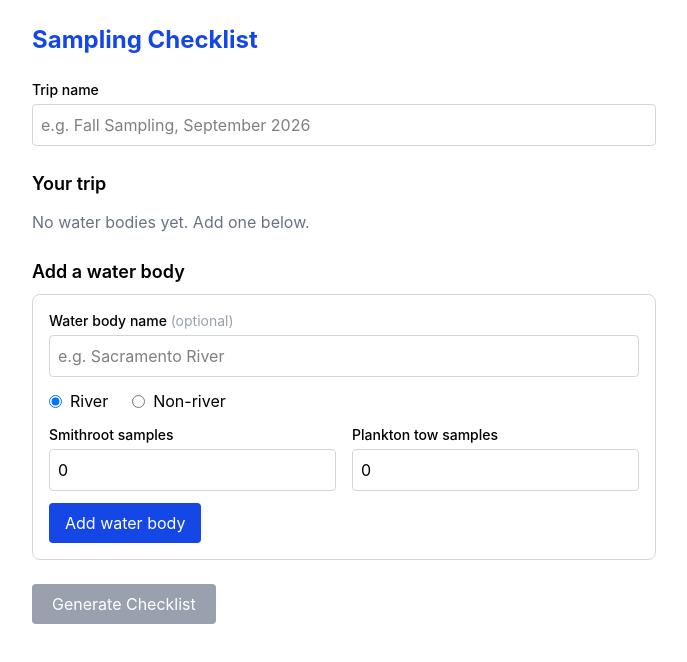
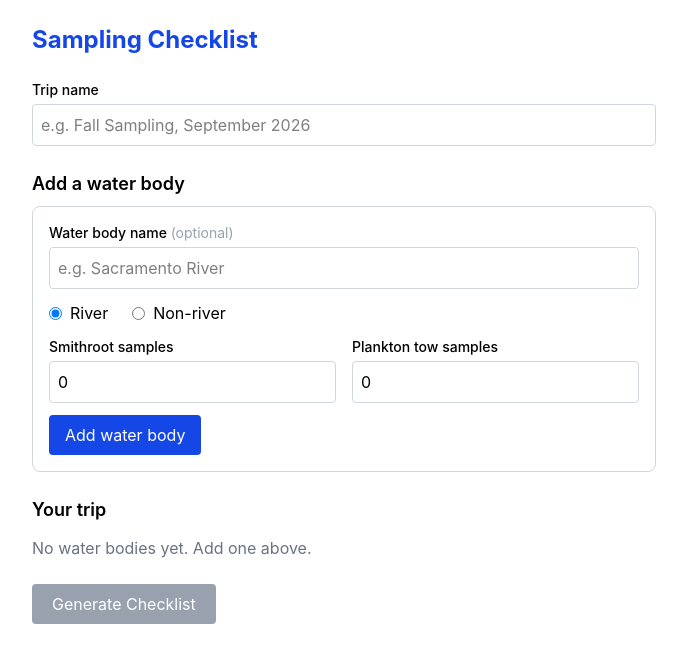
Before and after one commit to nicolekreardon/cdfw-sampling-checklist, a React (Vite) app: page / in a window 1280 px wide. Shown: the top 662 px of the page, without its empty margins (296-983 px from the left). Built offline with nearby package versions, Linux system fonts and the light colour scheme.

Commit message:
Move add water body form above trip list

```diff
--- a/src/App.tsx
+++ b/src/App.tsx
@@ -115,10 +115,15 @@ export default function App() {
         />
       </div>
 
+      <section className="space-y-2">
+        <h2 className="text-lg font-semibold">Add a water body</h2>
+        <WaterBodyForm onSave={addWaterBody} />
+      </section>
+
       <section className="space-y-3">
         <h2 className="text-lg font-semibold">Your trip</h2>
         {waterBodies.length === 0 && (
-          <p className="text-gray-500">No water bodies yet. Add one below.</p>
+          <p className="text-gray-500">No water bodies yet. Add one above.</p>
         )}
 
         {waterBodies.map((wb) =>
@@ -155,11 +160,6 @@ export default function App() {
         )}
       </section>
 
-      <section className="space-y-2">
-        <h2 className="text-lg font-semibold">Add a water body</h2>
-        <WaterBodyForm onSave={addWaterBody} />
-      </section>
-
       <button
         onClick={() => setView('checklist')}
         disabled={waterBodies.length === 0}
```
